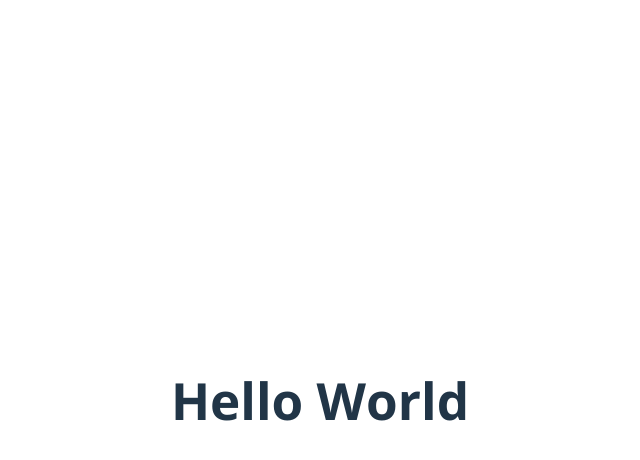
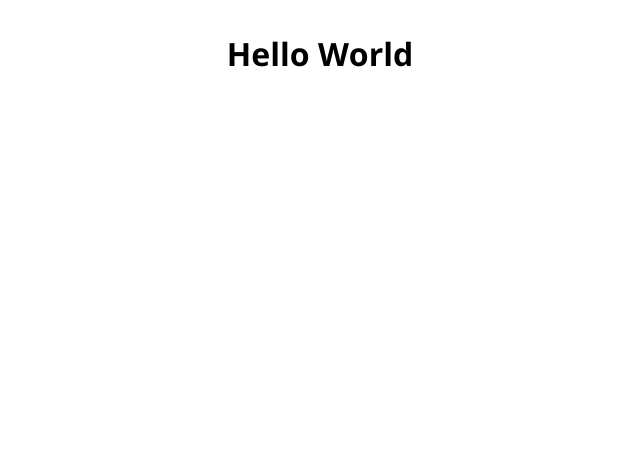
Before and after one commit to giovanbattista-web/react-dc-comics, a React (Vite) app: page / in a window 1280 px wide. Shown: the top 460 px of the page, without its empty margins (320-960 px from the left). Built offline with nearby package versions, Linux system fonts and the light colour scheme.

Commit message:
[UPD] INDEX.CSS AGGIORNATO ED HEADER.JSX CREATO

```diff
--- a/MyComponent.jsx
+++ /dev/null
@@ -1,5 +0,0 @@
-const MyComponent = () =>{
-    return <h1>Hello World</h1>;
-};
-
-export default MyComponent;
--- a/src/index.css
+++ b/src/index.css
@@ -1,68 +1,14 @@
-:root {
-  font-family: Open Sans, sans-serif;
-  line-height: 1.5;
-  font-weight: 400;
-
-  color-scheme: light dark;
-  color: rgba(255, 255, 255, 0.87);
-  background-color: #242424;
-
-  font-synthesis: none;
-  text-rendering: optimizeLegibility;
-  -webkit-font-smoothing: antialiased;
-  -moz-osx-font-smoothing: grayscale;
-}
-
-a {
-  font-weight: 500;
-  color: #646cff;
-  text-decoration: inherit;
-}
-a:hover {
-  color: #535bf2;
+*{
+  margin : 0;
+  padding : 0;
+  box-sizing: border-box;
 }
 
 body {
-  margin: 0;
-  display: flex;
-  place-items: center;
-  min-width: 320px;
-  min-height: 100vh;
+  font-family: Open Sans, sans-serif;
 }
 
-h1 {
-  font-size: 3.2em;
-  line-height: 1.1;
+.container{
+  max-width: 1000px;
+  margin: 0 auto;
 }
-
-button {
-  border-radius: 8px;
-  border: 1px solid transparent;
-  padding: 0.6em 1.2em;
-  font-size: 1em;
-  font-weight: 500;
-  font-family: inherit;
-  background-color: #1a1a1a;
-  cursor: pointer;
-  transition: border-color 0.25s;
-}
-button:hover {
-  border-color: #646cff;
-}
-button:focus,
-button:focus-visible {
-  outline: 4px auto -webkit-focus-ring-color;
-}
-
-@media (prefers-color-scheme: light) {
-  :root {
-    color: #213547;
-    background-color: #ffffff;
-  }
-  a:hover {
-    color: #747bff;
-  }
-  button {
-    background-color: #f9f9f9;
-  }
-}
```
Also changed, not shown: src/components/Header.jsx (added, +7 -0 lines).
